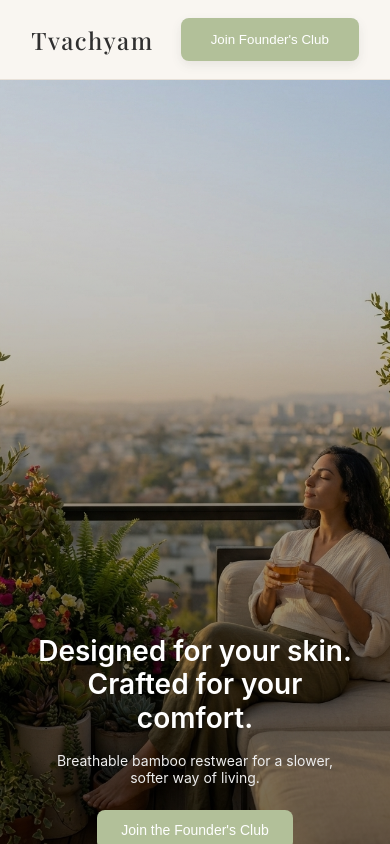
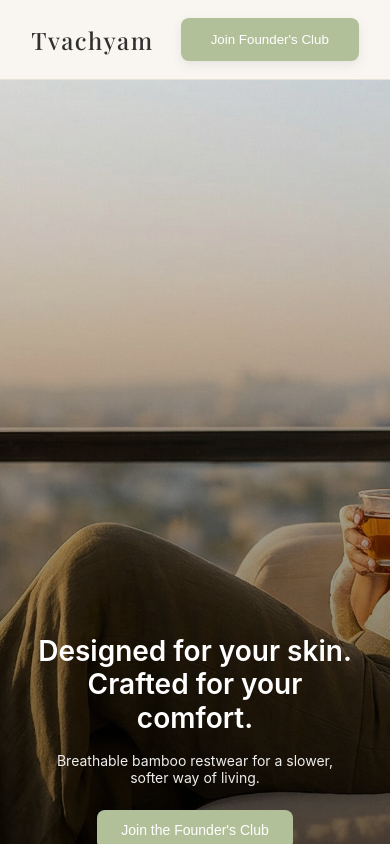
Before and after one commit to tvachyam/tvachyam-landing, a React (Create React App) app: page / in a window 390 px wide. Shown: the top 844 px of the page. Built offline with nearby package versions, Linux system fonts and the light colour scheme.

Commit message:
add images

```diff
--- a/src/components/Hero/Hero.css
+++ b/src/components/Hero/Hero.css
@@ -1,10 +1,7 @@
 .hero {
   height: 100vh;
   min-height: 600px;
-  background-image: url("../../assets/hero.png");
-  background-repeat: no-repeat;
-  background-position: center;
-  background-size: cover;
+
 
   display: flex;
   justify-content: center;
@@ -78,10 +75,7 @@
   .hero {
     align-items: flex-end;
     padding-bottom: 60px;
-    background: url("../../assets/hero-mob.png");
-    background-repeat: no-repeat;
-    background-position: center;
-    background-size: cover;
+
   }
 
   .hero-content {
--- a/src/components/Hero/Hero.js
+++ b/src/components/Hero/Hero.js
@@ -1,14 +1,15 @@
 // 🔥 UPDATED Hero.js
 import "./Hero.css";
+import heroImg from"../../assets/hero.png"
 function Hero() {
   return (
     <section className="hero"
-    // style={{
-    //   backgroundImage: `url(${heroImg})`,
-    //   backgroundRepeat: "no-repeat",
-    //   backgroundPosition: "center",
-    //   backgroundSize: "cover",
-    // }}
+    style={{
+      backgroundImage: `url(${heroImg})`,
+      backgroundRepeat: "no-repeat",
+      backgroundPosition: "center",
+      backgroundSize: "cover",
+    }}
     >
 
       {/* NEW: overlay for luxury feel */}
```
